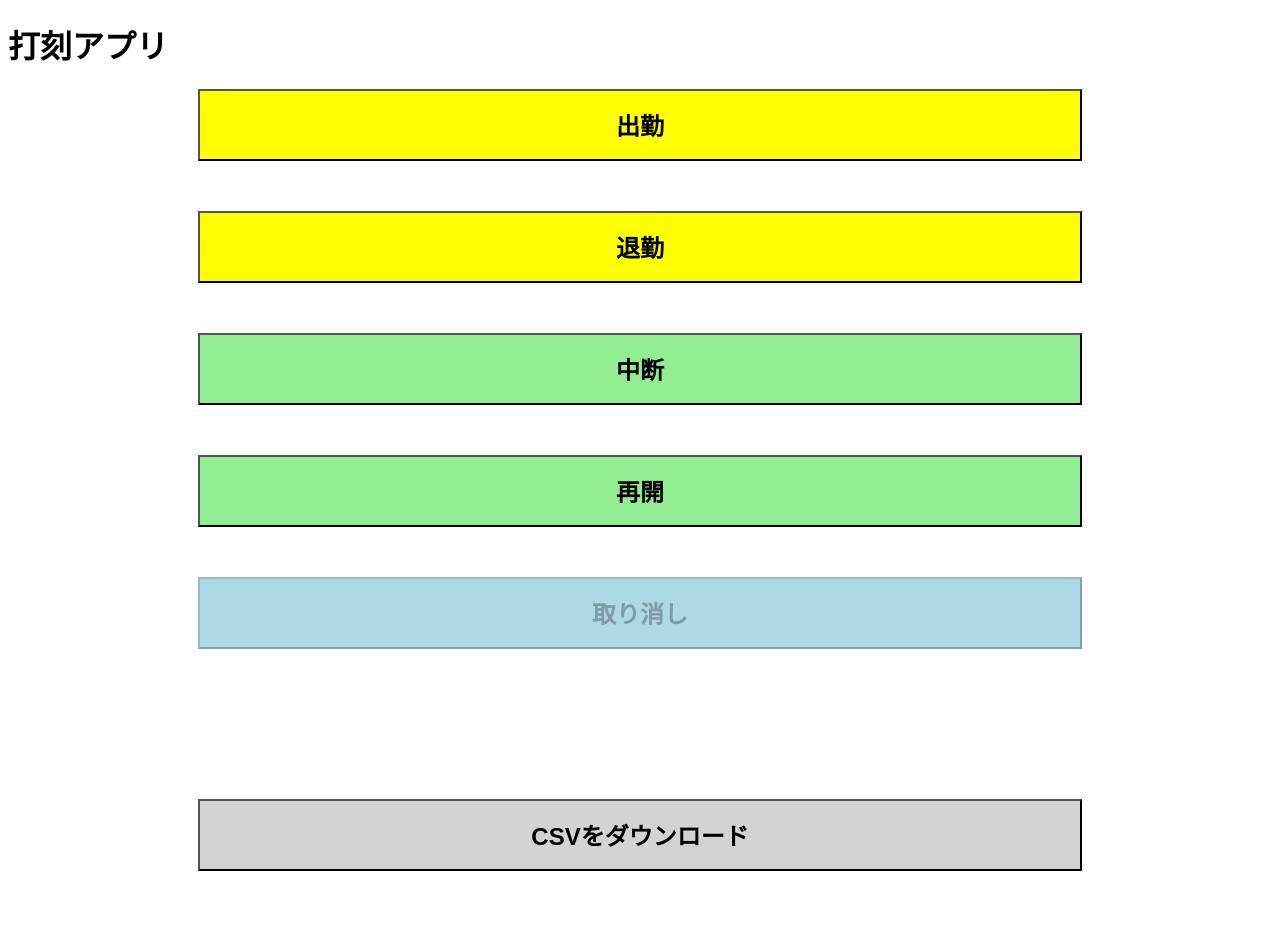
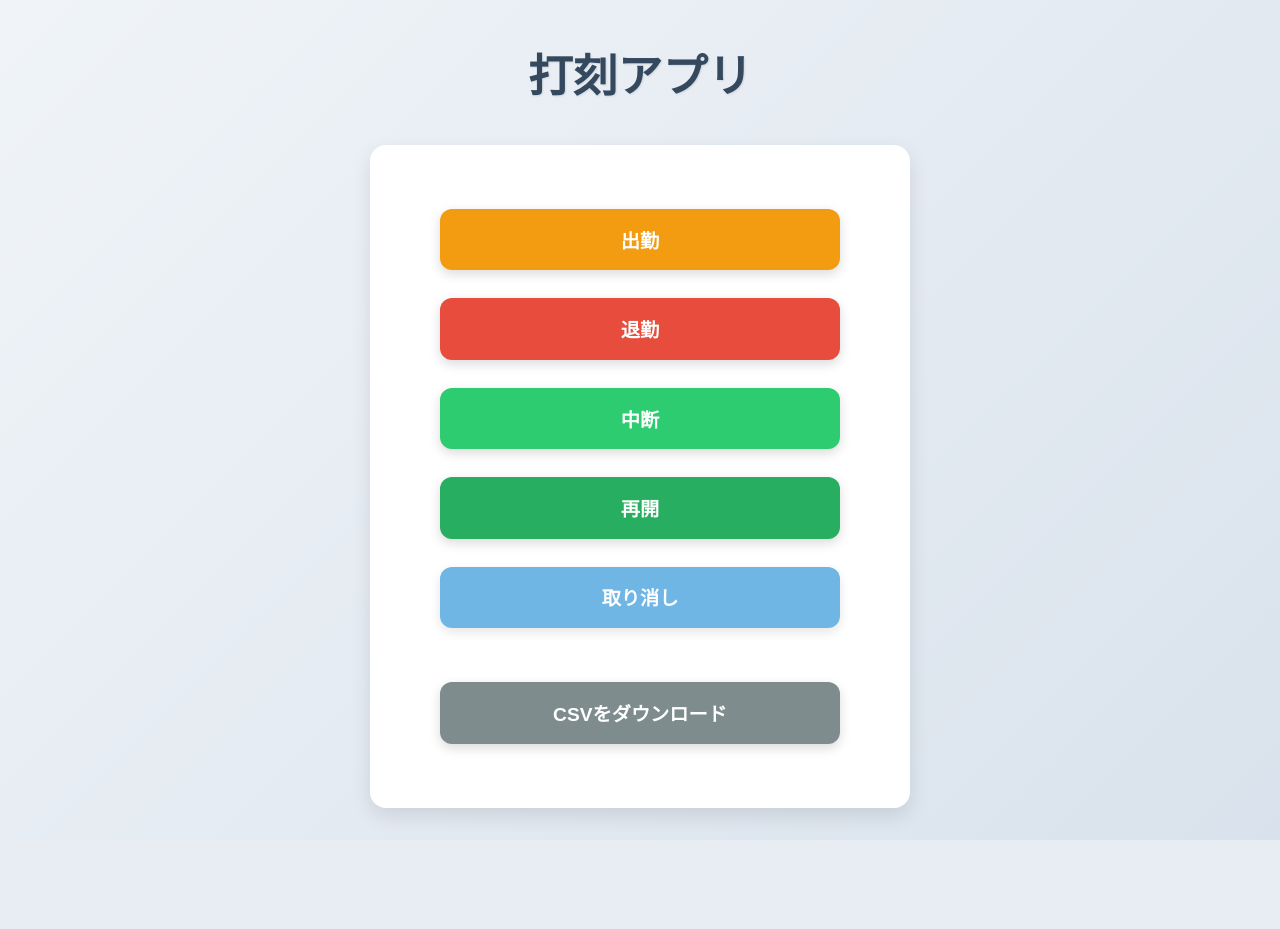
Before and after one commit to KoshiroSato/dakoku_app, a Python web app: template flask/templates/index.html in a window 1280 px wide. After the commit the page ends 840 px from the top, so only its background shows below. Run offline with Jinja, Linux system fonts and the light colour scheme; the template is opened without the code that fills it, so the values that code supplies are empty.

Commit message:
CSSを修正

```diff
--- a/flask/static/css/style.css
+++ b/flask/static/css/style.css
@@ -1,53 +1,117 @@
+/* 全体背景とフォント設定 */
+body {
+  margin: 0;
+  padding: 0;
+  font-family: "Segoe UI", Roboto, "Helvetica Neue", Arial, sans-serif;
+  background: linear-gradient(135deg, #f0f4f8, #d9e2ec);
+  color: #2c3e50;
+  min-height: 100vh;
+}
+
+/* タイトル */
+h1 {
+  text-align: center;
+  margin-top: 40px;
+  font-size: 2.8em;
+  color: #34495e;
+  text-shadow: 1px 1px 2px rgba(0,0,0,0.1);
+}
+
+/* ボタン配置と中央揃え */
+.wrapper {
+  max-width: 500px;
+  margin: 0 auto;
+  padding: 50px 20px;
+  background: #ffffff;
+  border-radius: 16px;
+  box-shadow: 0 8px 20px rgba(0, 0, 0, 0.1);
+  display: flex;
+  flex-direction: column;
+  align-items: center;
+  margin-top: 40px;
+}
+
 button {
-    width: 70%;
-    height:3em;
-    font-size: 150%;
-    font-weight: bold;
-    background: yellow;
-    cursor:pointer;
-    margin-bottom: 50px;
-  }
+  width: 80%;
+  height: 3.2em;
+  font-size: 1.2em;
+  font-weight: bold;
+  color: #fff;
+  border: none;
+  border-radius: 12px;
+  box-shadow: 0 4px 12px rgba(0, 0, 0, 0.15);
+  cursor: pointer;
+  margin: 14px 0;
+  transition: all 0.3s ease;
+}
 
-.wrapper {
-  text-align: center;
+
+#start_btn {
+  background: #f39c12;
+}
+
+#end_btn {
+  background: #e74c3c;
+}
+
+#break_btn {
+  background: #2ecc71;
+}
+
+#restart_btn {
+  background: #27ae60;
+}
+
+#cancel_btn {
+  background: #3498db;
+}
+
+#download_btn {
+  background: #7f8c8d;
+  margin-top: 40px;
 }
 
 button:hover {
-    opacity: 0.4;
-  }
-
-#end_btn {
-    background: yellow;
-  }
-
-#break_btn {
-    background: lightgreen;
-  }
-
-#restart_btn {
-    background: lightgreen;
-  }
-
-#cancel_btn {
-  background: lightblue;
+  transform: scale(1.05);
+  filter: brightness(1.1);
 }
 
-#download_btn {
-  background: lightgray;
-  margin-top: 100px;
-
+/* 無効ボタン */
+button:disabled {
+  background: #bdc3c7;
+  cursor: not-allowed;
+  opacity: 0.7;
 }
 
+/* フラッシュメッセージ(機械学習予測結果) */
 #flash-message {
   position: fixed;
   top: 20px;
   left: 50%;
   transform: translateX(-50%);
-  background: rgba(0, 128, 255, 0.8);
+  background: rgba(52, 152, 219, 0.95);
   color: white;
-  padding: 15px;
-  border-radius: 5px;
+  padding: 15px 25px;
+  border-radius: 12px;
+  box-shadow: 0 4px 16px rgba(0, 0, 0, 0.2);
   display: none;
   opacity: 1;
-  transition: opacity 0.5s;
+  z-index: 9999;
+  animation: fadein 0.5s ease, fadeout 0.5s ease 3.5s;
 }
+
+/* モバイル対応 */
+@media screen and (max-width: 480px) {
+  .wrapper {
+    padding: 30px 15px;
+  }
+
+  button {
+    width: 100%;
+    font-size: 1em;
+  }
+
+  h1 {
+    font-size: 2em;
+  }
+}
```
